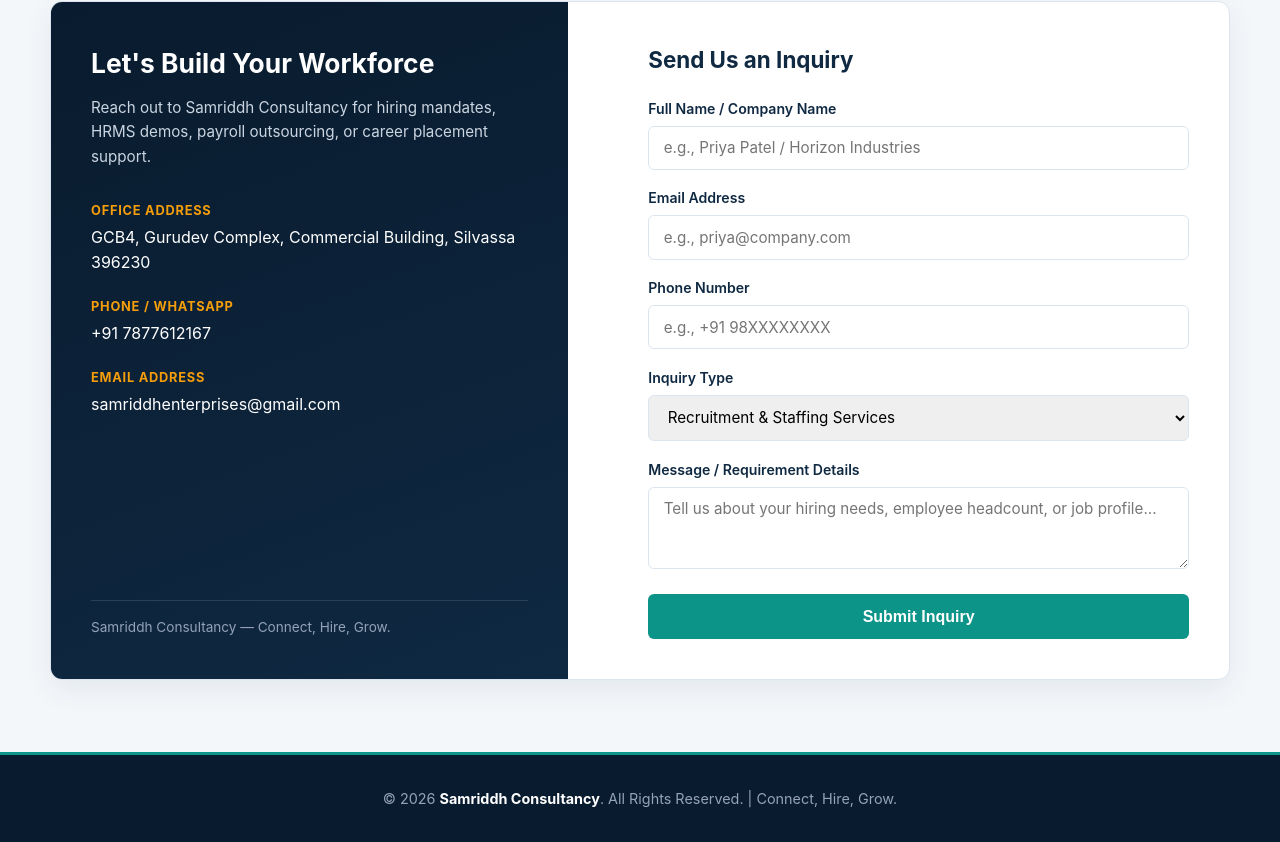
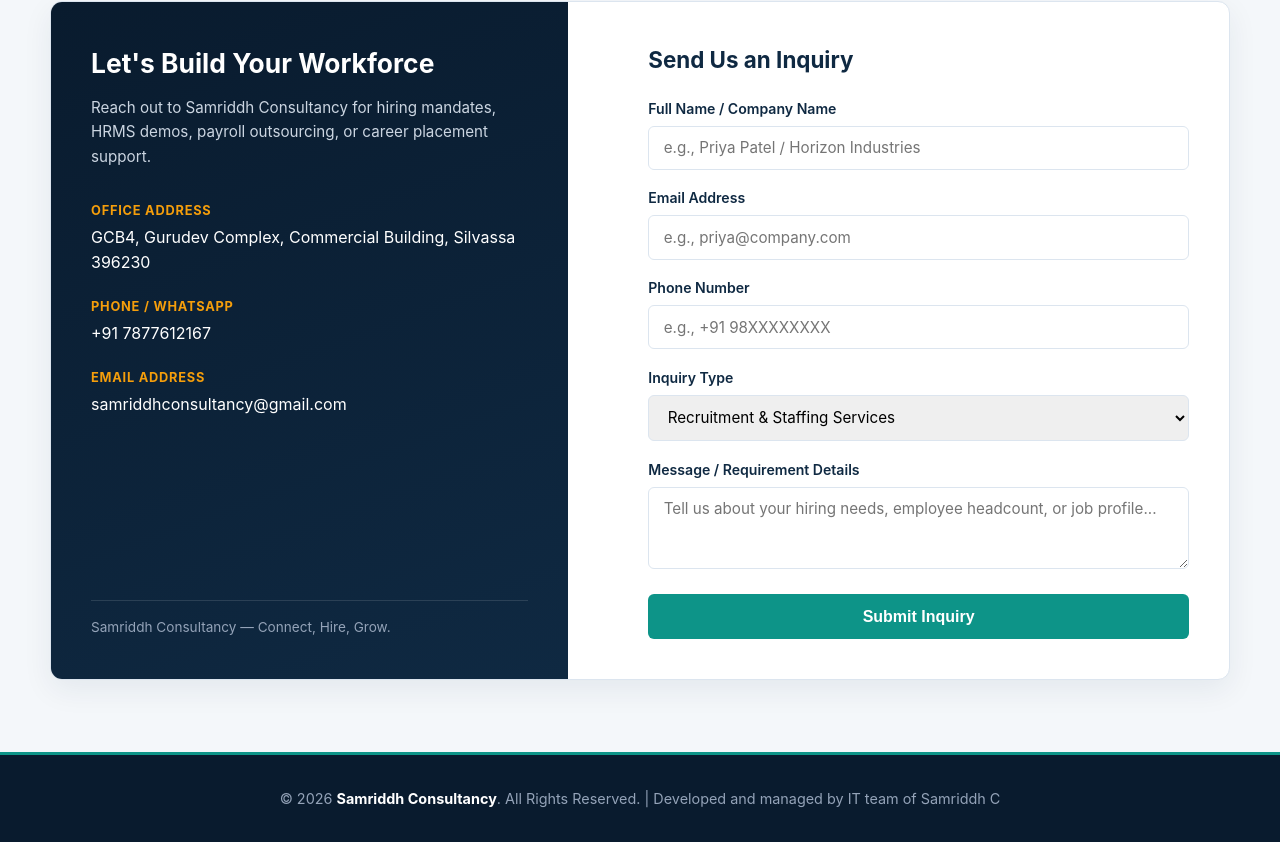
Before and after one commit to Prashant-Shukla-Developer/SamriddhConsultancy, a plain HTML site: page index.html in a window 1280 px wide. Shown: the part 1815-2657 px from the top of the page. Drawn offline with Linux system fonts and the light colour scheme.

Commit message:
Add files via upload

```diff
--- a/index.html
+++ b/index.html
@@ -668,7 +668,7 @@
 
             <div class="info-item">
               <strong>Email Address</strong>
-              <a href="mailto:samriddhenterprises@gmail.com">samriddhenterprises@gmail.com</a>
+              <a href="mailto:samriddhconsultancy@gmail.com">samriddhconsultancy@gmail.com</a>
             </div>
           </div>
 
@@ -718,12 +718,13 @@
             <button type="submit" class="btn-primary" style="width: 100%;">Submit Inquiry</button>
           </form>
         </div>
+
       </div>
     </div>
   </section>
 
   <footer>
-    <p>&copy; 2026 <strong>Samriddh Consultancy</strong>. All Rights Reserved. | Connect, Hire, Grow.</p>
+    <p>&copy; 2026 <strong>Samriddh Consultancy</strong>. All Rights Reserved. | Developed and managed by IT team of Samriddh C</p>
   </footer>
 
 </body>
```
